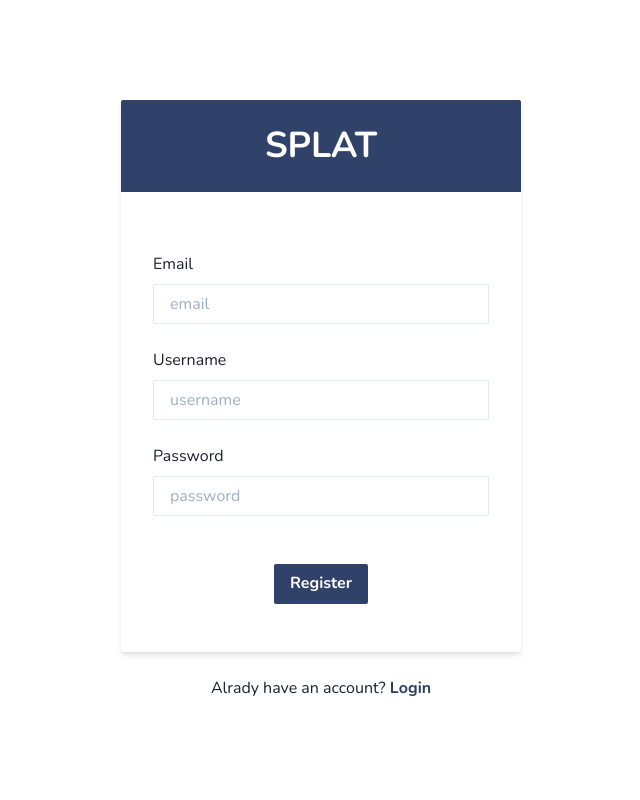
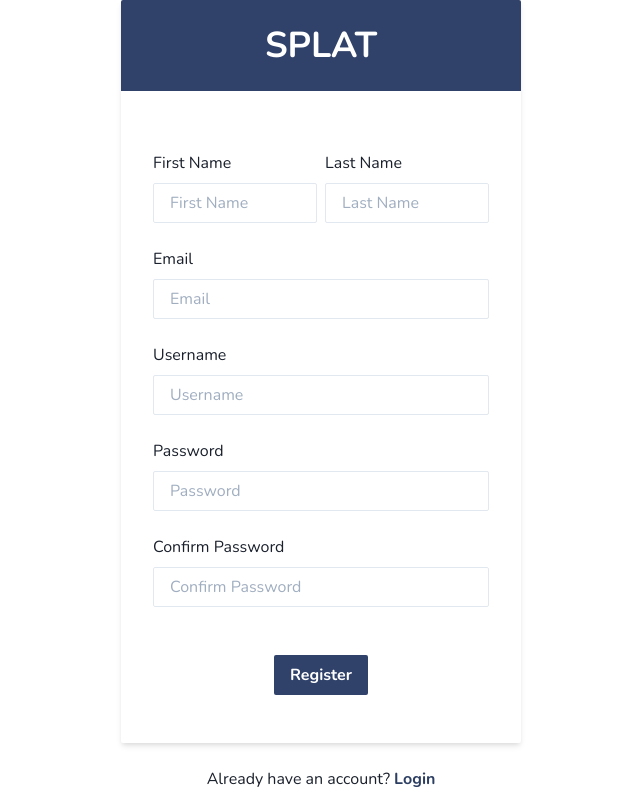
Before and after one commit to akuamakana/splat, a Next.js app in the folder web/: page /register in a window 1280 px wide. Shown: the whole page, without its empty margins (319-959 px from the left). Built offline with nearby package versions, Linux system fonts and the light colour scheme.

Commit message:
update register form for firstname, lastname, password confirm

```diff
--- a/web/components/Sidebar.tsx
+++ b/web/components/Sidebar.tsx
@@ -15,8 +15,8 @@
 
 const Sidebar: React.FC<SidebarProps> = ({}) => {
   const state = useState(globalState);
+  const { data } = useMe();
 
-  const { data } = useMe();
   return (
     <VStack transition={'width 0.2s'} textAlign="start" width={state.get().isSideBarOpen ? '250px' : '70px'} h="100%" bg="brand.500" boxShadow="sm" color="white" spacing={'0'}>
       <HStack h="61px" w="100%" alignItems={'center'} px="3">
--- a/web/interfaces/IUserInput.ts
+++ b/web/interfaces/IUserInput.ts
@@ -1,5 +1,8 @@
 export interface IUserInput {
   username: string;
   password: string;
+  confirmPassword?: string;
+  firstName?: string;
+  lastName?: string;
   email?: string;
 }
--- a/web/pages/register.tsx
+++ b/web/pages/register.tsx
@@ -1,39 +1,49 @@
 import { Button } from '@chakra-ui/button';
-import { Box, Flex, Heading, Spacer } from '@chakra-ui/layout';
-import { Text, Link as CLink } from '@chakra-ui/react';
-import axios from 'axios';
+import { Box, Flex, HStack, Spacer } from '@chakra-ui/layout';
+import { Link as CLink, Text } from '@chakra-ui/react';
+import InputField from '@components/InputField';
+import { IUserInput } from '@interfaces/IUserInput';
+import AuthLayout from '@layout/AuthLayout';
+import { register } from '@lib/splat-api';
 import { Form, Formik } from 'formik';
-import React from 'react';
-import InputField from '@components/InputField';
-import Wrapper from '@components/Wrapper';
+import { NextPage } from 'next';
 import Link from 'next/link';
 import router from 'next/router';
-import { NextPage } from 'next';
-import { IUserResponse } from '../interfaces/IUserResponse';
-import AuthLayout from '@layout/AuthLayout';
-import { register } from '@lib/splat-api';
+import React from 'react';
 import { useMutation } from 'react-query';
-import { IUserInput } from '@interfaces/IUserInput';
 
 const Register: NextPage = () => {
   const registerMutation = useMutation((values: IUserInput) => register(values));
 
   const additionalLinks = (
+    <>
       <Text mt={6} textAlign={['center']}>
-      Alrady have an account?{' '}
+        Already have an account?{' '}
         <CLink as="strong" color="brand.600">
           <Link href="/login">
             <a>Login</a>
           </Link>
         </CLink>
       </Text>
+      <Text mt={2} textAlign={['center']}>
+        Forgot password?{' '}
+        <CLink color="brand.600" as="strong">
+          <Link href="/forgot-password">Reset password</Link>
+        </CLink>
+      </Text>
+    </>
   );
 
   return (
     <AuthLayout additionalLinks={additionalLinks}>
       <Formik
-        initialValues={{ username: '', password: '', email: '' }}
+        initialValues={{ username: '', password: '', confirmPassword: '', email: '', firstName: '', lastName: '' }}
         onSubmit={async (values: IUserInput, { setFieldError }) => {
+          if (values.password !== values.confirmPassword) {
+            setFieldError('confirmPassword', 'Passwords do not match');
+            return;
+          }
+
           registerMutation.mutate(values, {
             onSuccess: () => {
               router.push('/login');
@@ -46,12 +56,21 @@
       >
         {({ isSubmitting }) => (
           <Form>
-            <InputField name="email" label="Email" placeholder="email" />
+            <HStack>
+              <InputField name="firstName" label="First Name" placeholder="First Name" />
+              <InputField name="lastName" label="Last Name" placeholder="Last Name" />
+            </HStack>
             <Box mt={6}>
-              <InputField name="username" label="Username" placeholder="username" />
+              <InputField name="email" label="Email" placeholder="Email" />
             </Box>
             <Box mt={6}>
-              <InputField name="password" label="Password" placeholder="password" type="password" />
+              <InputField name="username" label="Username" placeholder="Username" />
+            </Box>
+            <Box mt={6}>
+              <InputField name="password" label="Password" placeholder="Password" type="password" />
+            </Box>
+            <Box mt={6}>
+              <InputField name="confirmPassword" label="Confirm Password" placeholder="Confirm Password" type="password" />
             </Box>
             <Flex mt={12}>
               <Spacer />
```
Also changed, not shown: 1 other file (tests, documents, lock files or other folders). Lines whose indentation alone changed are shown as unchanged.
